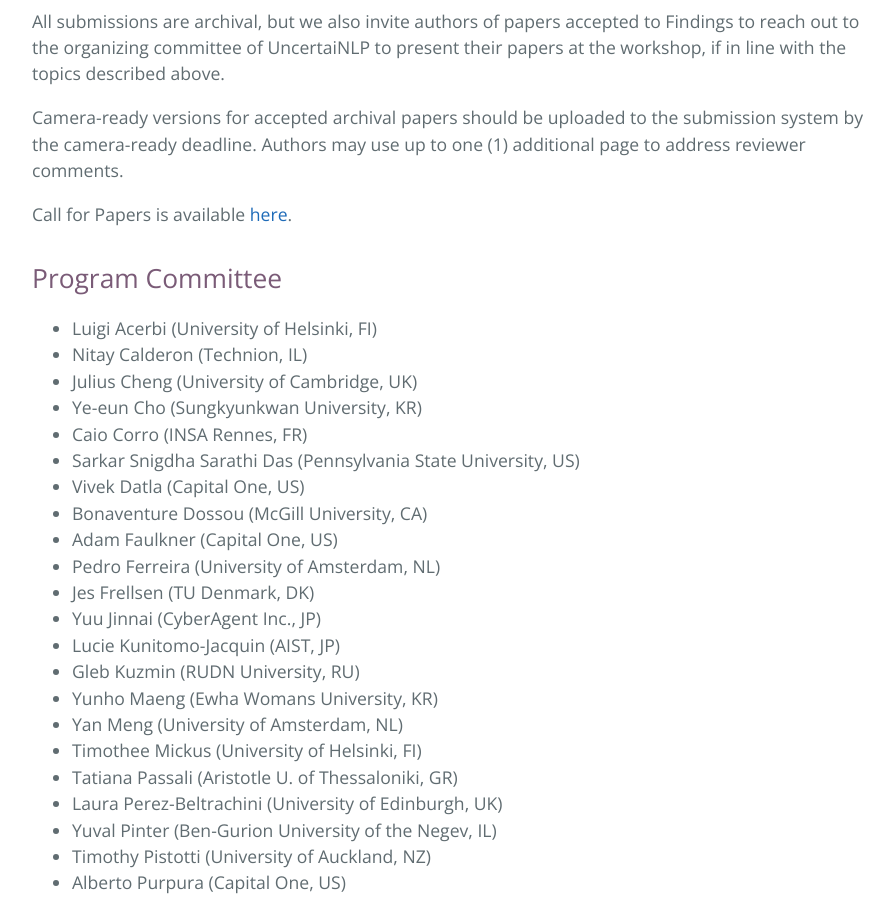
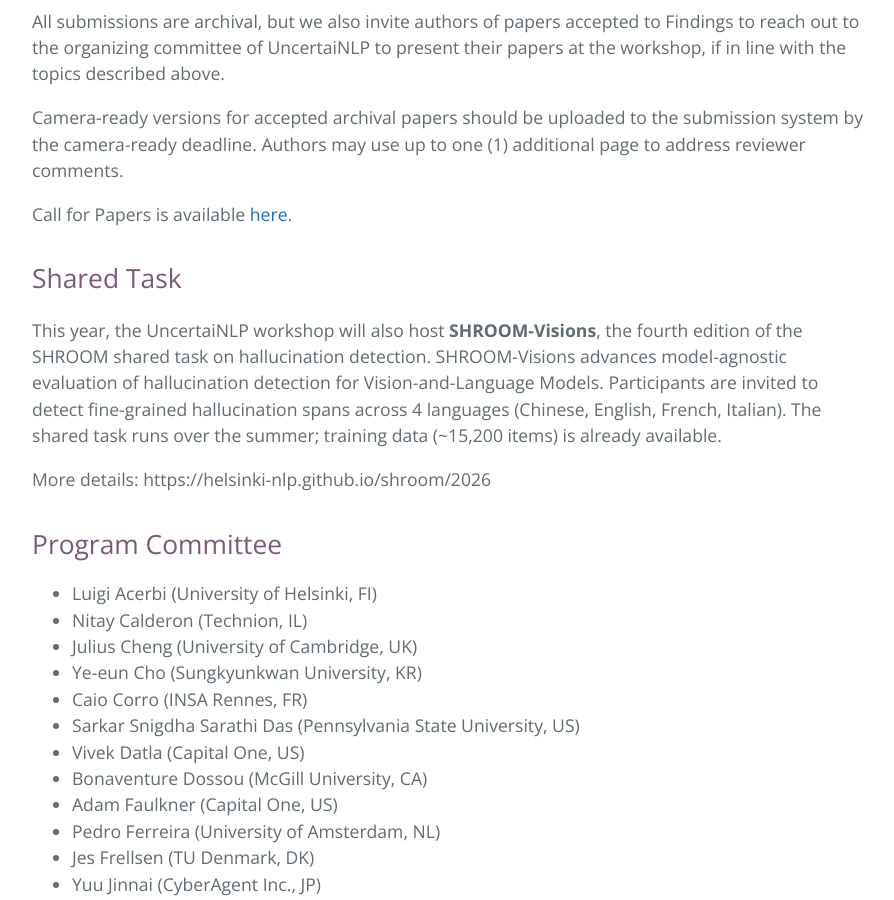
Before and after one commit to uncertainlp/uncertainlp.github.io, a Jekyll site: the page built from index.md, in a window 1280 px wide and 900 px high, scrolled down 5629 px. Shown: the whole window, without its empty margins (192-1086 px from the left). Built offline with Jekyll 4.4.1, drawn with Linux system fonts in a browser that asks for light colours; some of the changed text lies outside the part shown.

Commit message:
added SHROOM-Visions

```diff
--- a/index.md
+++ b/index.md
@@ -135,6 +134,12 @@
 Camera-ready versions for accepted archival papers should be uploaded to the submission system by the camera-ready deadline. Authors may use up to one (1) additional page to address reviewer comments.
 
 Call for Papers is available [here](/cfp).
+
+## Shared Task
+This year, the UncertaiNLP workshop will also host **SHROOM-Visions**, the fourth edition of the SHROOM shared task on hallucination detection.
+SHROOM-Visions advances model-agnostic evaluation of hallucination detection for Vision-and-Language Models. Participants are invited to detect fine-grained hallucination spans across 4 languages (Chinese, English, French, Italian). The shared task runs over the summer; training data (~15,200 items) is already available.
+
+More details: https://helsinki-nlp.github.io/shroom/2026
 
 
 ## Program Committee
```
Also changed, not shown: other parts of index.md (+1 -2 lines).
